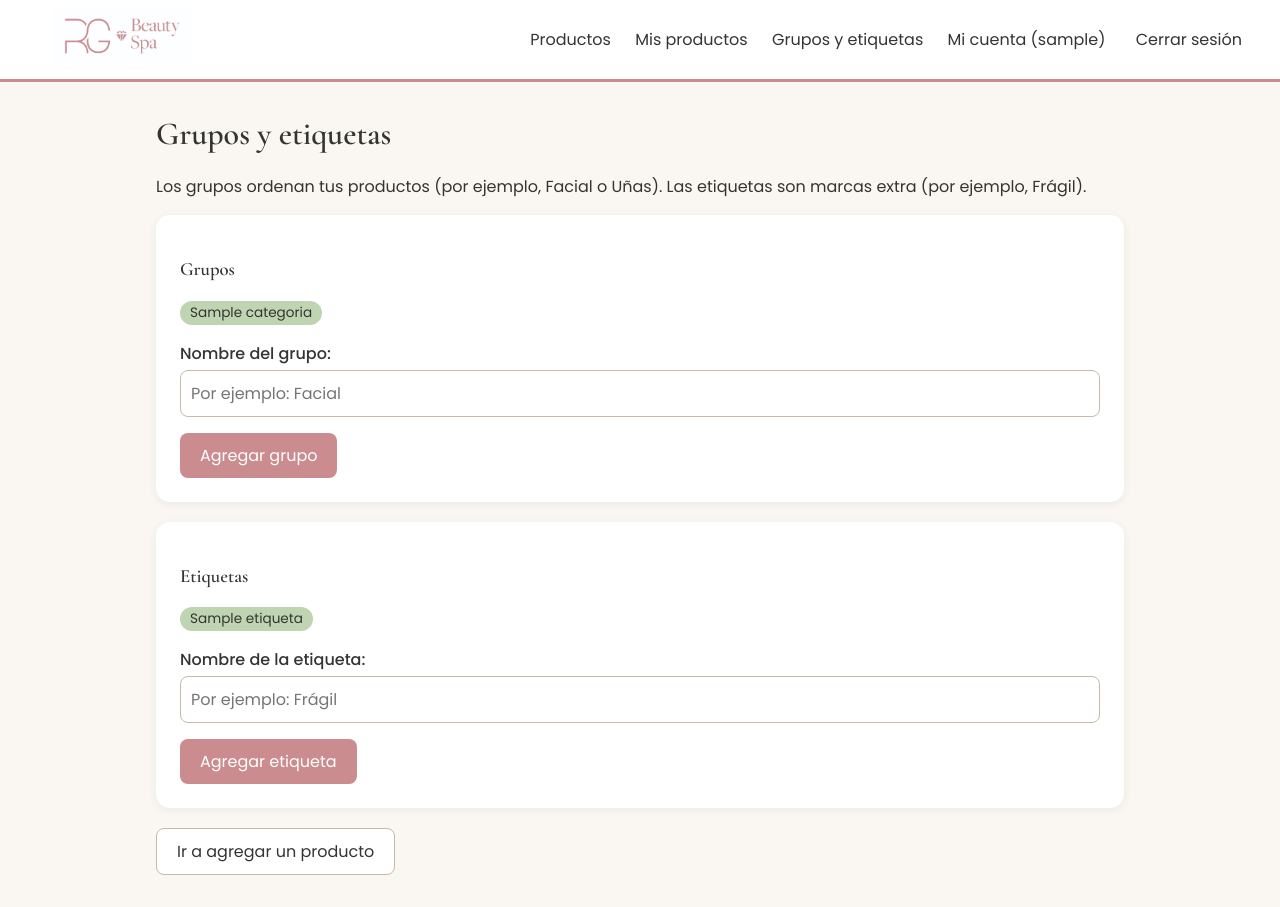
After one commit to vergaran46-hub/Inventario_BackEnd, a Django app: page /grupos/ in a window 1280 px wide. The commit adds this page. Run offline with Django 5.2, Linux system fonts and the light colour scheme; a user stored in the database is signed in; tables that the repository leaves empty hold one stand-in row (values such as "Sample post").

Commit message:
Agrega grupos y etiquetas y validaciones de producto
- Pantalla Grupos y etiquetas para crear categorías y etiquetas sin usar el admin, sin repetidos
- Enlace en el menú y en el formulario de producto
- ProductoForm: el nombre debe tener letras y solo texto, números y espacios
- Al crear un producto debe haber al menos 1 unidad; al editar puede quedar en 0
- Límite de 100 unidades en stock, aviso de stock y movimientos

```diff
--- a/config/urls.py
+++ b/config/urls.py
@@ -2,24 +2,6 @@ from django.contrib import admin
 from django.urls import path
 from django.contrib.auth import views as auth_views
 from inventario import views
-
-"""
-URL configuration for config project.
-
-The `urlpatterns` list routes URLs to views. For more information please see:
-    https://docs.djangoproject.com/en/5.1/topics/http/urls/
-Examples:
-Function views
-    1. Add an import:  from my_app import views
-    2. Add a URL to urlpatterns:  path('', views.home, name='home')
-Class-based views
-    1. Add an import:  from other_app.views import Home
-    2. Add a URL to urlpatterns:  path('', Home.as_view(), name='home')
-Including another URLconf
-    1. Import the include() function: from django.urls import include, path
-    2. Add a URL to urlpatterns:  path('blog/', include('blog.urls'))
-"""
-
 
 urlpatterns = [
     path('admin/', admin.site.urls),
@@ -29,6 +11,7 @@ urlpatterns = [
     path('producto/nuevo/', views.producto_crear, name='producto_crear'),
     path('producto/<int:pk>/editar/', views.producto_editar, name='producto_editar'),
     path('producto/<int:pk>/eliminar/', views.producto_eliminar, name='producto_eliminar'),
+    path('grupos/', views.grupos, name='grupos'),
     path('registro/', views.registro, name='registro'),
     path('cuenta/', views.perfil, name='perfil'),
     path('cuenta/password/', views.CambiarPasswordView.as_view(), name='cambiar_password'),
--- a/inventario/forms.py
+++ b/inventario/forms.py
@@ -1,7 +1,11 @@
+import re
 from django import forms
 from django.contrib.auth.forms import UserCreationForm
 from django.contrib.auth.models import User
 from .models import Producto, Categoria, Etiqueta, Movimiento
+
+
+LIMITE_STOCK = 100
 
 
 class ProductoForm(forms.ModelForm):
@@ -29,6 +33,8 @@ class ProductoForm(forms.ModelForm):
             'nombre': forms.TextInput(attrs={'placeholder': 'Por ejemplo: Crema hidratante facial'}),
             'descripcion': forms.Textarea(attrs={'rows': 3, 'placeholder': 'Por ejemplo: pote de 250 ml'}),
             'etiquetas': forms.CheckboxSelectMultiple,
+            'stock_actual': forms.NumberInput(attrs={'min': 0, 'max': LIMITE_STOCK}),
+            'stock_minimo': forms.NumberInput(attrs={'min': 0, 'max': LIMITE_STOCK}),
         }
 
     def __init__(self, *args, **kwargs):
@@ -36,13 +42,30 @@ class ProductoForm(forms.ModelForm):
         self.fields['categoria'].queryset = Categoria.objects.order_by('nombre')
         self.fields['categoria'].empty_label = 'Sin grupo'
         self.fields['etiquetas'].queryset = Etiqueta.objects.order_by('nombre')
-
-    # Validación propia: el nombre debe tener al menos 3 letras
     def clean_nombre(self):
         nombre = self.cleaned_data['nombre'].strip()
         if len(nombre) < 3:
             raise forms.ValidationError('El nombre debe tener al menos 3 caracteres.')
+        if not re.search(r'[A-Za-zÁÉÍÓÚÜÑáéíóúüñ]', nombre):
+            raise forms.ValidationError('El nombre debe incluir letras, no solo números o símbolos.')
+        if not re.fullmatch(r'[A-Za-zÁÉÍÓÚÜÑáéíóúüñ0-9 .,()/%-]+', nombre):
+            raise forms.ValidationError('El nombre solo puede tener letras, números y espacios.')
         return nombre
+
+    def clean_stock_actual(self):
+        cantidad = self.cleaned_data['stock_actual']
+
+        if cantidad == 0 and self.instance.pk is None:
+            raise forms.ValidationError('Para agregar un producto debe haber al menos 1 unidad.')
+        if cantidad > LIMITE_STOCK:
+            raise forms.ValidationError(f'El máximo es {LIMITE_STOCK} unidades.')
+        return cantidad
+
+    def clean_stock_minimo(self):
+        minimo = self.cleaned_data['stock_minimo']
+        if minimo > LIMITE_STOCK:
+            raise forms.ValidationError(f'El máximo es {LIMITE_STOCK} unidades.')
+        return minimo
 
 
 class RegistroForm(UserCreationForm):
@@ -92,6 +115,8 @@ class MovimientoForm(forms.ModelForm):
         cantidad = self.cleaned_data['cantidad']
         if cantidad <= 0:
             raise forms.ValidationError('Escribe una cantidad mayor que cero.')
+        if cantidad > LIMITE_STOCK:
+            raise forms.ValidationError(f'El máximo es {LIMITE_STOCK} unidades.')
         return cantidad
 
     def clean(self):
@@ -102,3 +127,33 @@ class MovimientoForm(forms.ModelForm):
         if tipo == 'SALIDA' and producto and cantidad and cantidad > producto.stock_actual:
             self.add_error('cantidad', f'Hay {producto.stock_actual} unidades y se piden {cantidad}.')
         return datos
+
+
+class CategoriaForm(forms.ModelForm):
+    class Meta:
+        model = Categoria
+        fields = ['nombre']
+        labels = {'nombre': 'Nombre del grupo'}
+        widgets = {'nombre': forms.TextInput(attrs={'placeholder': 'Por ejemplo: Facial'})}
+        error_messages = {'nombre': {'required': 'Escribe el nombre del grupo.'}}
+
+    def clean_nombre(self):
+        nombre = self.cleaned_data['nombre'].strip()
+        if Categoria.objects.filter(nombre__iexact=nombre).exists():
+            raise forms.ValidationError('Ese grupo ya existe.')
+        return nombre
+
+
+class EtiquetaForm(forms.ModelForm):
+    class Meta:
+        model = Etiqueta
+        fields = ['nombre']
+        labels = {'nombre': 'Nombre de la etiqueta'}
+        widgets = {'nombre': forms.TextInput(attrs={'placeholder': 'Por ejemplo: Frágil'})}
+        error_messages = {'nombre': {'required': 'Escribe el nombre de la etiqueta.'}}
+
+    def clean_nombre(self):
+        nombre = self.cleaned_data['nombre'].strip()
+        if Etiqueta.objects.filter(nombre__iexact=nombre).exists():
+            raise forms.ValidationError('Esa etiqueta ya existe.')
+        return nombre
--- a/inventario/templates/inventario/base.html
+++ b/inventario/templates/inventario/base.html
@@ -15,6 +15,7 @@
       {% if user.is_authenticated %}
         <a href="{% url 'home' %}">Productos</a>
         <a href="{% url 'mis_productos' %}">Mis productos</a>
+        <a href="{% url 'grupos' %}">Grupos y etiquetas</a>
         <a href="{% url 'perfil' %}">Mi cuenta ({{ user.username }})</a>
         <form method="post" action="{% url 'logout' %}" style="display:inline">
           {% csrf_token %}
--- /dev/null
+++ b/inventario/templates/inventario/grupos.html
@@ -0,0 +1,32 @@
+{% extends 'inventario/base.html' %}
+{% block titulo %}Grupos y etiquetas{% endblock %}
+{% block contenido %}
+<h1>Grupos y etiquetas</h1>
+<p>Los grupos ordenan tus productos (por ejemplo, Facial o Uñas). Las etiquetas son marcas extra (por ejemplo, Frágil).</p>
+
+<div class="tarjeta">
+  <h3>Grupos</h3>
+  <p>
+    {% for c in categorias %}<span class="etiqueta">{{ c.nombre }}</span> {% empty %}Todavía no hay grupos.{% endfor %}
+  </p>
+  <form method="post">
+    {% csrf_token %}
+    {{ form_categoria.as_p }}
+    <button class="btn" type="submit" name="guardar_categoria">Agregar grupo</button>
+  </form>
+</div>
+
+<div class="tarjeta">
+  <h3>Etiquetas</h3>
+  <p>
+    {% for e in etiquetas %}<span class="etiqueta">{{ e.nombre }}</span> {% empty %}Todavía no hay etiquetas.{% endfor %}
+  </p>
+  <form method="post">
+    {% csrf_token %}
+    {{ form_etiqueta.as_p }}
+    <button class="btn" type="submit" name="guardar_etiqueta">Agregar etiqueta</button>
+  </form>
+</div>
+
+<p><a class="btn btn-claro" href="{% url 'producto_crear' %}">Ir a agregar un producto</a></p>
+{% endblock %}
--- a/inventario/templates/inventario/producto_form.html
+++ b/inventario/templates/inventario/producto_form.html
@@ -4,6 +4,7 @@
 <p><a href="{% url 'home' %}">‹ Volver a los productos</a></p>
 <h1>{{ titulo }}</h1>
 <div class="tarjeta">
+  <p>¿No encuentras el grupo o la etiqueta? <a href="{% url 'grupos' %}">Créalos aquí</a> y vuelve a este formulario.</p>
   <form method="post">
     {% csrf_token %}
     {{ form.as_p }}
--- a/inventario/views.py
+++ b/inventario/views.py
@@ -7,8 +7,8 @@ from django.core.exceptions import PermissionDenied
 from django.core.paginator import Paginator
 from django.db.models import Q, ProtectedError
 from django.urls import reverse_lazy
-from .models import Producto, Categoria
-from .forms import ProductoForm, RegistroForm, PerfilForm
+from .models import Producto, Categoria, Etiqueta
+from .forms import ProductoForm, RegistroForm, PerfilForm, CategoriaForm, EtiquetaForm
 
 
 # ---------- Listado (pantalla principal) ----------
@@ -18,6 +18,7 @@ def home(request):
     q = request.GET.get('q', '').strip()
     categoria_id = request.GET.get('categoria', '')
 
+    # select_related y prefetch_related evitan consultas repetidas por fila
     productos = (
         Producto.objects
         .select_related('categoria', 'usuario')
@@ -32,6 +33,7 @@ def home(request):
     paginator = Paginator(productos, 5)
     page_obj = paginator.get_page(request.GET.get('page'))
 
+    # Para conservar búsqueda y filtro al cambiar de página
     params = request.GET.copy()
     params.pop('page', None)
 
@@ -75,7 +77,7 @@ def producto_crear(request):
             producto = form.save(commit=False)
             producto.usuario = request.user
             producto.save()
-            form.save_m2m()
+            form.save_m2m()   # guarda las etiquetas
             messages.success(request, 'Producto creado correctamente.')
             return redirect('home')
         messages.error(request, 'Revisa los datos del formulario.')
@@ -116,6 +118,37 @@ def producto_eliminar(request, pk):
     return render(request, 'inventario/producto_eliminar.html', {'producto': producto})
 
 
+# ---------- Grupos y etiquetas ----------
+
+@login_required
+def grupos(request):
+    form_categoria = CategoriaForm()
+    form_etiqueta = EtiquetaForm()
+
+    if request.method == 'POST':
+        if 'guardar_categoria' in request.POST:
+            form_categoria = CategoriaForm(request.POST)
+            if form_categoria.is_valid():
+                form_categoria.save()
+                messages.success(request, 'Grupo creado correctamente.')
+                return redirect('grupos')
+            messages.error(request, 'Revisa el nombre del grupo.')
+        elif 'guardar_etiqueta' in request.POST:
+            form_etiqueta = EtiquetaForm(request.POST)
+            if form_etiqueta.is_valid():
+                form_etiqueta.save()
+                messages.success(request, 'Etiqueta creada correctamente.')
+                return redirect('grupos')
+            messages.error(request, 'Revisa el nombre de la etiqueta.')
+
+    return render(request, 'inventario/grupos.html', {
+        'categorias': Categoria.objects.order_by('nombre'),
+        'etiquetas': Etiqueta.objects.order_by('nombre'),
+        'form_categoria': form_categoria,
+        'form_etiqueta': form_etiqueta,
+    })
+
+
 # ---------- Cuenta de usuario ----------
 
 def registro(request):
```
